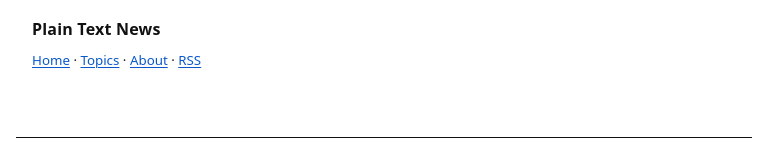
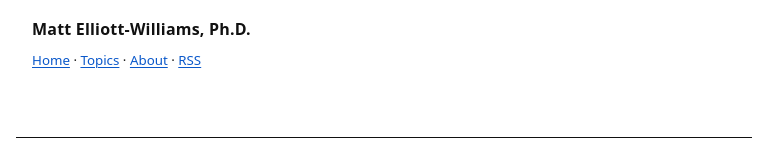
Before and after one commit to mattellwill/mattellwill.github.io, a plain HTML site: page index.html in a window 1280 px wide. Shown: the top 158 px of the page, without its empty margins (256-1023 px from the left). Drawn offline with Linux system fonts and the light colour scheme.

Commit message:
Update index.html

```diff
--- a/index.html
+++ b/index.html
@@ -85,7 +85,7 @@
   <a href="#content" class="sr-only">Skip to content</a>
 
   <header class="wrap" role="banner">
-    <div class="brand">Plain Text News</div>
+    <div class="brand">Matt Elliott-Williams, Ph.D.</div>
     <nav aria-label="Utility">
       <small>
         <a href="/" aria-current="page">Home</a> ·
```
